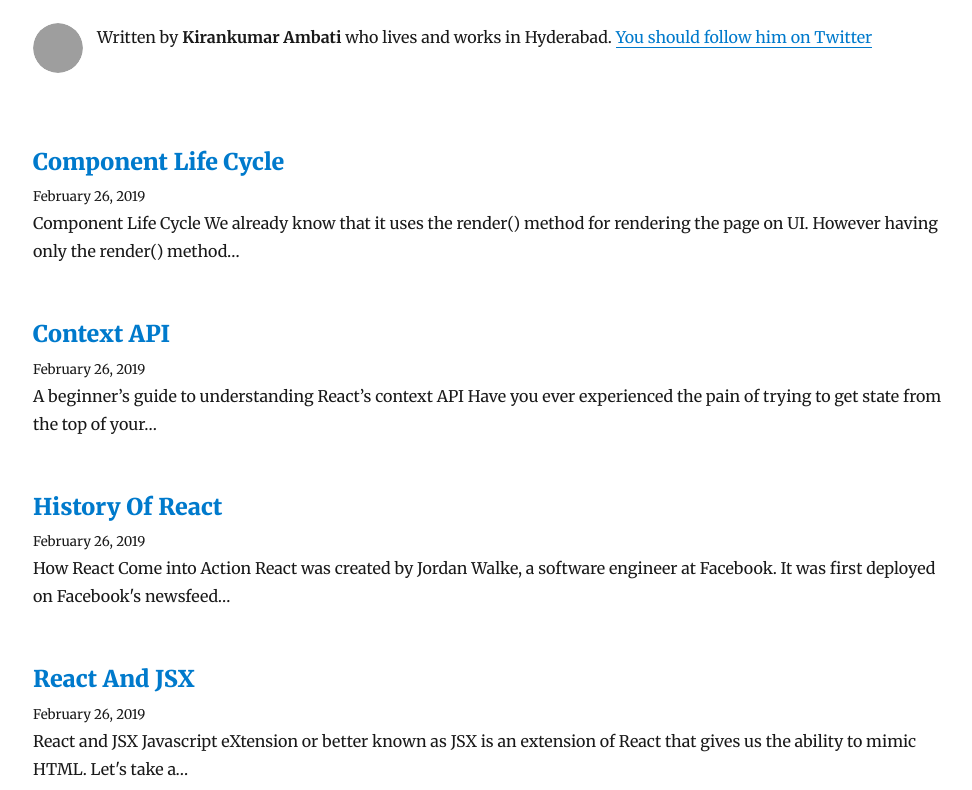
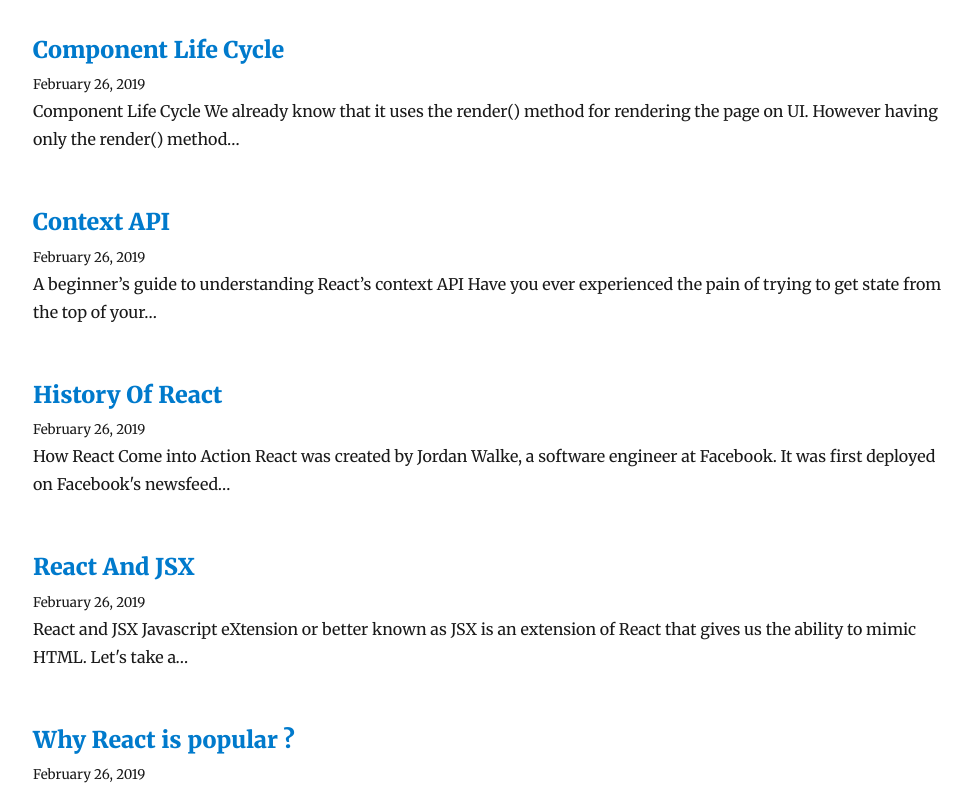
Before and after one commit to KirankumarAmbati/I-can-not-REACT, a Gatsby site: page / in a window 1280 px wide. Shown: the part 131-921 px from the top of the page, without its empty margins (152-1124 px from the left). Built offline with nearby package versions, Linux system fonts and the light colour scheme; Gatsby itself is replaced by a stand-in of ours; some packages are replaced by stand-ins of ours; grey boxes are pictures that could not be loaded.

Commit message:
chore: added Authors to the articles

```diff
--- a/content/blog/component-life-cycle/index.md
+++ b/content/blog/component-life-cycle/index.md
@@ -1,6 +1,7 @@
 ---
 title: Component Life Cycle
 date: "2019-02-26T11:31:52.169Z"
+author: viragjainVJ
 ---
 
 ## Component Life Cycle
--- a/content/blog/context-api/index.md
+++ b/content/blog/context-api/index.md
@@ -1,6 +1,7 @@
 ---
 title: Context API
 date: "2019-02-26T11:31:52.169Z"
+author: AdithyaBhat17
 ---
 
 # A beginner’s guide to understanding React’s context API
--- a/content/blog/history-of-react/index.md
+++ b/content/blog/history-of-react/index.md
@@ -1,6 +1,7 @@
 ---
 title: History Of React
 date: "2019-02-26T11:31:52.169Z"
+author: maaz28
 ---
 
 ### How React Come into Action
--- a/content/blog/jsx/index.md
+++ b/content/blog/jsx/index.md
@@ -1,6 +1,7 @@
 ---
 title: React And JSX
 date: "2019-02-26T11:31:52.169Z"
+author: andrewkoung
 ---
 
 ## React and JSX
--- a/content/blog/popular/index.md
+++ b/content/blog/popular/index.md
@@ -1,6 +1,7 @@
 ---
 title: Why React is popular ?
 date: "2019-02-26T11:31:52.169Z"
+author: cellphone4ET
 ---
 
 ## Why is React so Popular?
--- a/content/blog/state-vs-props/index.md
+++ b/content/blog/state-vs-props/index.md
@@ -1,6 +1,7 @@
 ---
 title: State VS Props
 date: "2019-02-26T11:31:52.169Z"
+author: HenriqueFadoni
 ---
 
 # State VS Props
--- a/content/blog/topics/index.md
+++ b/content/blog/topics/index.md
@@ -1,6 +1,7 @@
 ---
 title: Topics Of React
 date: "2019-02-26T11:31:52.169Z"
+author: kirankumarambati
 ---
 
 # Topics
--- a/src/components/bio.js
+++ b/src/components/bio.js
@@ -6,69 +6,13 @@
  */
 
 import React from "react"
-import { StaticQuery, graphql } from "gatsby"
-import Image from "gatsby-image"
 
-import { rhythm } from "../utils/typography"
-
-function Bio() {
+function Bio({userName}) {
   return (
-    <StaticQuery
-      query={bioQuery}
-      render={data => {
-        const { author, social } = data.site.siteMetadata
-        return (
-          <div
-            style={{
-              display: `flex`,
-              marginBottom: rhythm(2.5),
-            }}
-          >
-            <Image
-              fixed={data.avatar.childImageSharp.fixed}
-              alt={author}
-              style={{
-                marginRight: rhythm(1 / 2),
-                marginBottom: 0,
-                minWidth: 50,
-                borderRadius: `100%`,
-              }}
-              imgStyle={{
-                borderRadius: `50%`,
-              }}
-            />
-            <p>
-              Written by <strong>{author}</strong> who lives and works in Hyderabad.
-              {` `}
-              <a href={`https://twitter.com/${social.twitter}`}>
-                You should follow him on Twitter
-              </a>
-            </p>
-          </div>
-        )
-      }}
-    />
+    <div>
+      <p>This article is written by <a href={`https://github.com/${userName}`}>{userName}</a></p>
+    </div>
   )
 }
 
-const bioQuery = graphql`
-  query BioQuery {
-    avatar: file(absolutePath: { regex: "/profile-pic.png/" }) {
-      childImageSharp {
-        fixed(width: 50, height: 50) {
-          ...GatsbyImageSharpFixed
-        }
-      }
-    }
-    site {
-      siteMetadata {
-        author
-        social {
-          twitter
-        }
-      }
-    }
-  }
-`
-
 export default Bio
--- a/src/pages/index.js
+++ b/src/pages/index.js
@@ -1,7 +1,6 @@
 import React from "react"
 import { Link, graphql } from "gatsby"
 
-import Bio from "../components/bio"
 import Layout from "../components/layout"
 import SEO from "../components/seo"
 import { rhythm } from "../utils/typography"
@@ -18,7 +17,6 @@
           title="All posts"
           keywords={[`blog`, `gatsby`, `javascript`, `react`]}
         />
-        <Bio />
         {posts.map(({ node }) => {
           const title = node.frontmatter.title || node.fields.slug
           return (
--- a/src/templates/blog-post.js
+++ b/src/templates/blog-post.js
@@ -35,7 +35,7 @@
             marginBottom: rhythm(1),
           }}
         />
-        <Bio />
+        <Bio userName={post.frontmatter.author} />
 
         <ul
           style={{
@@ -83,6 +83,7 @@
       frontmatter {
         title
         date(formatString: "MMMM DD, YYYY")
+        author
       }
     }
   }
```
